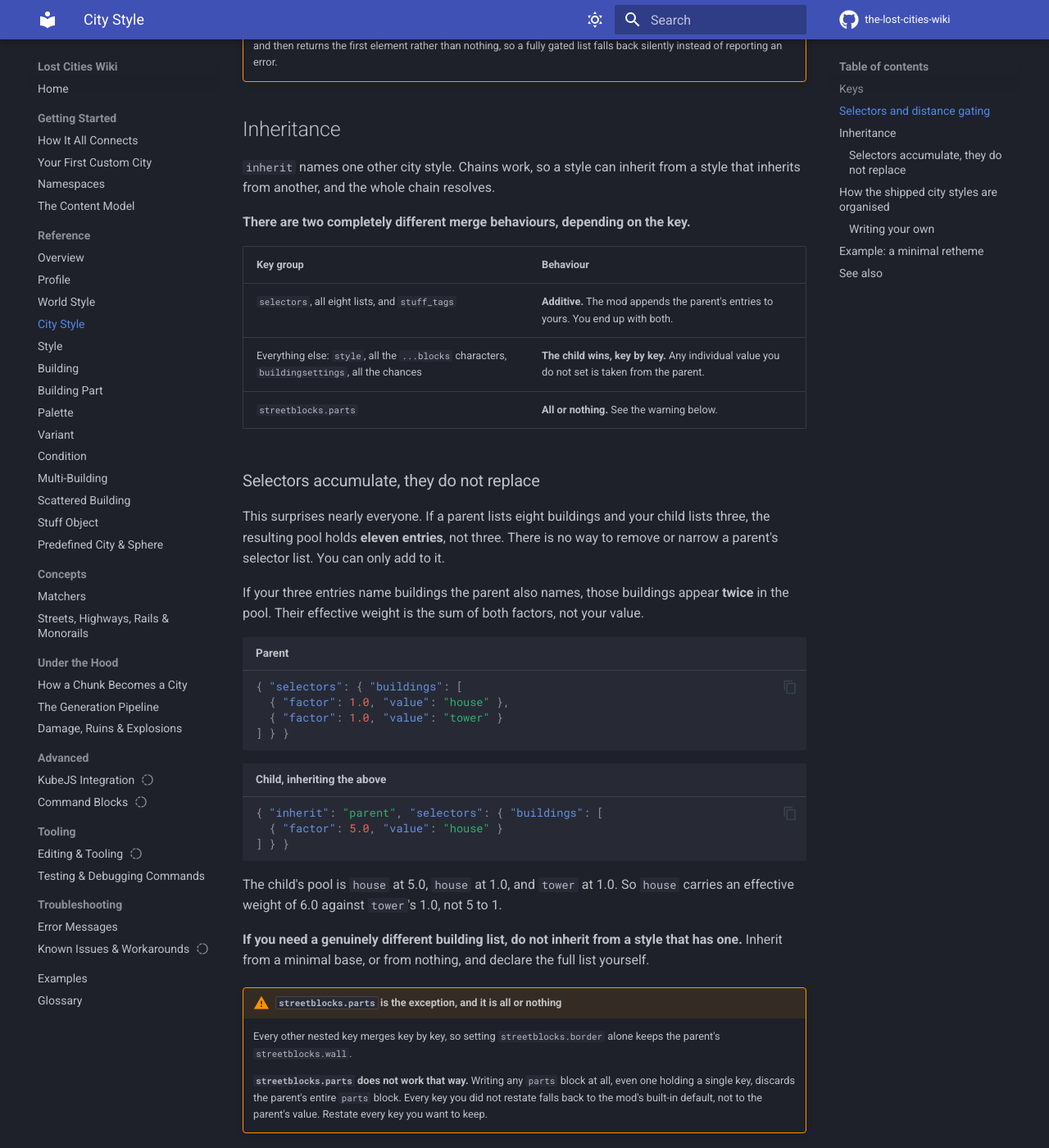
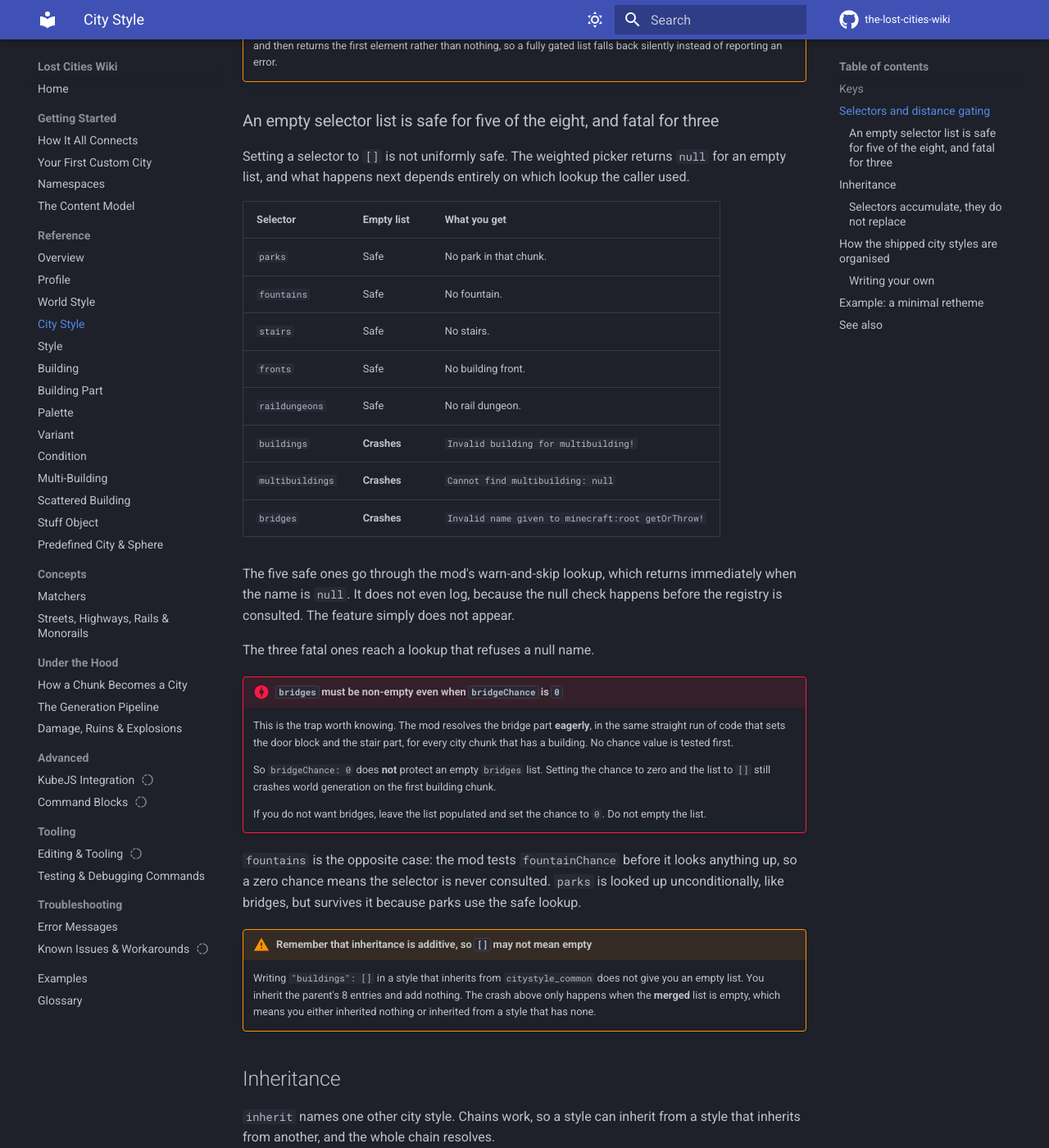
Before and after one commit to RinkyDinkyNooble/the-lost-cities-wiki, an MkDocs documentation site: the page built from docs/reference/citystyle.md, in a window 1280 px wide and 1400 px high, scrolled down 3069 px. Shown: the whole window at 82% size. Built offline with MkDocs 1.6.1 and Material for MkDocs 9.7.7, drawn with Linux system fonts in a browser that asks for light colours; comment, search, counter and statistics services are not loaded.

Commit message:
Document which empty selector lists crash and which are safe
Traced from bytecode after the decompile scratch was lost. Tools
.getRandomFromList returns null for an empty list, and what happens
next depends entirely on which lookup the caller used.

Safe, because they use getOrWarn, which returns null before it touches
the registry and does not even log: parks, fountains, stairs, fronts,
raildungeons. The feature just does not appear.

Fatal:
- buildings   -> explicit null check throws "Invalid building for
                 multibuilding!". The name is misleading; this fires
                 for a plain single-chunk building.
- multibuildings -> MULTI_BUILDINGS.get(null) returns null, then throws
                 "Cannot find multibuilding: null".
- bridges     -> getOrThrow(null) throws "Invalid name given to
                 minecraft:root getOrThrow!".

The bridges case is the trap. BuildingInfo resolves the bridge part in
the same straight-line run that sets doorBlock and stairType, with no
chance test before it, so bridgeChance: 0 does NOT make an empty
bridges list safe. Contrast fountains, which are guarded by
nextFloat() < fountainChance and so are never looked up at chance 0,
and parks, which are unguarded like bridges but survive because they
use the safe lookup.

Also noted that inheritance being additive means "buildings": [] on a
style inheriting citystyle_common is not empty at all; only the merged
list matters.

Split the errors.md entry that had bundled "Topleft building type is
not set!" together with "Invalid building for multibuilding!". They
have different causes and different fixes.

Co-Authored-By: Claude Opus 5 <noreply@anthropic.com>

```diff
--- a/docs/reference/citystyle.md
+++ b/docs/reference/citystyle.md
@@ -72,6 +72,37 @@ Inside the allowed band the entry carries its full `factor`. Within `feather` bl
     **It stops working beyond about 46,340 blocks from the origin.** The mod holds the squared distance in a 32-bit integer, which overflows past that radius. The value goes negative and every comparison flips. The same overflow applies to `minSpawnDistance` and `maxSpawnDistance` themselves, because the mod squares those as integers too. Treat the whole feature as usable only within the first 46,000 blocks.
 
     **If every entry in a list is excluded, the mod picks the first one anyway.** The weighted picker sums the weights to zero and then returns the first element rather than nothing, so a fully gated list falls back silently instead of reporting an error.
+
+### An empty selector list is safe for five of the eight, and fatal for three
+
+Setting a selector to `[]` is not uniformly safe. The weighted picker returns `null` for an empty list, and what happens next depends entirely on which lookup the caller used.
+
+| Selector | Empty list | What you get |
+|---|---|---|
+| `parks` | Safe | No park in that chunk. |
+| `fountains` | Safe | No fountain. |
+| `stairs` | Safe | No stairs. |
+| `fronts` | Safe | No building front. |
+| `raildungeons` | Safe | No rail dungeon. |
+| `buildings` | **Crashes** | `Invalid building for multibuilding!` |
+| `multibuildings` | **Crashes** | `Cannot find multibuilding: null` |
+| `bridges` | **Crashes** | `Invalid name given to minecraft:root getOrThrow!` |
+
+The five safe ones go through the mod's warn-and-skip lookup, which returns immediately when the name is `null`. It does not even log, because the null check happens before the registry is consulted. The feature simply does not appear.
+
+The three fatal ones reach a lookup that refuses a null name.
+
+!!! danger "`bridges` must be non-empty even when `bridgeChance` is `0`"
+    This is the trap worth knowing. The mod resolves the bridge part **eagerly**, in the same straight run of code that sets the door block and the stair part, for every city chunk that has a building. No chance value is tested first.
+
+    So `bridgeChance: 0` does **not** protect an empty `bridges` list. Setting the chance to zero and the list to `[]` still crashes world generation on the first building chunk.
+
+    If you do not want bridges, leave the list populated and set the chance to `0`. Do not empty the list.
+
+`fountains` is the opposite case: the mod tests `fountainChance` before it looks anything up, so a zero chance means the selector is never consulted. `parks` is looked up unconditionally, like bridges, but survives it because parks use the safe lookup.
+
+!!! warning "Remember that inheritance is additive, so `[]` may not mean empty"
+    Writing `"buildings": []` in a style that inherits from `citystyle_common` does not give you an empty list. You inherit the parent's 8 entries and add nothing. The crash above only happens when the **merged** list is empty, which means you either inherited nothing or inherited from a style that has none.
 
 ## Inheritance
 
--- a/docs/troubleshooting/errors.md
+++ b/docs/troubleshooting/errors.md
@@ -87,11 +87,24 @@ This is not an exception, but readers search for it, so it belongs here. A `slic
 
 A city style's `multibuildings` selector, or a multi-building's grid, names something that does not exist. A missing namespace is almost always the cause, because a bare name means `lostcities:<name>`. See [Namespaces](../getting-started/namespaces.md).
 
-### `Topleft building type is not set!` and `Invalid building for multibuilding!`
+!!! note "If the message reads `Cannot find multibuilding: null`, the selector is empty"
+    A literal `null` in the message means the mod asked the city style for a multi-building name and got nothing back, which happens when the merged `multibuildings` selector is empty. It surfaces once an area rolls at least one multi-building, so the count comes from the world style's `multisettings`. Either populate the selector or set `multisettings.maximum` to `0`.
 
-**When:** chunk generation.
+### `Invalid building for multibuilding!`
 
-These are internal consistency failures while the mod assembles a multi-chunk building. In practice they follow from a multi-building whose grid does not match its `dimx` and `dimz`, or a city style that can produce a multi-building but has an empty `buildings` selector.
+**When:** chunk generation, on any chunk the mod decided to put a building on.
+
+**The name is misleading. This is the empty `buildings` selector error, and it has nothing to do with multi-buildings in the usual case.**
+
+The mod asks the city style for a random building name. When the merged `buildings` selector is empty, the weighted picker returns `null`, and the mod throws this rather than continuing.
+
+**Fix:** give the city style at least one entry in `selectors.buildings`, or inherit from a style that has some. Remember that inheritance is additive, so writing `"buildings": []` on a style that inherits `citystyle_common` still leaves you the parent's 8 entries. You only reach this error when the **merged** list is empty. See [City Style](../reference/citystyle.md#an-empty-selector-list-is-safe-for-five-of-the-eight-and-fatal-for-three).
+
+### `Topleft building type is not set!`
+
+**When:** chunk generation, on a chunk that belongs to a multi-building but is not its top-left corner.
+
+The mod looks up the top-left chunk's characteristics to find out which building this multi-chunk structure is, and that value came back null. In practice this follows from a multi-building whose grid does not match its `dimx` and `dimz`.
 
 ### `bound must be positive`
 
@@ -125,6 +138,11 @@ A missing namespace is by far the most common cause. A bare name resolves agains
 ### `Invalid name given to minecraft:root getOrThrow!`
 
 **When:** the same lookup, when the name was null rather than wrong. Look for a missing key, not a misspelled one.
+
+!!! danger "The usual cause is an empty `bridges` selector"
+    A city style with `"bridges": []` produces this on the first city chunk that has a building. The mod resolves the bridge part eagerly, alongside the door block and the stair part, and **does not test `bridgeChance` first**. Setting the chance to `0` does not protect an empty list.
+
+    Keep at least one entry in `bridges` and set `bridgeChance` to `0` if you do not want bridges. See [City Style](../reference/citystyle.md#an-empty-selector-list-is-safe-for-five-of-the-eight-and-fatal-for-three).
 
 ### Streets that are simply absent, with a warning in the log
 
```
